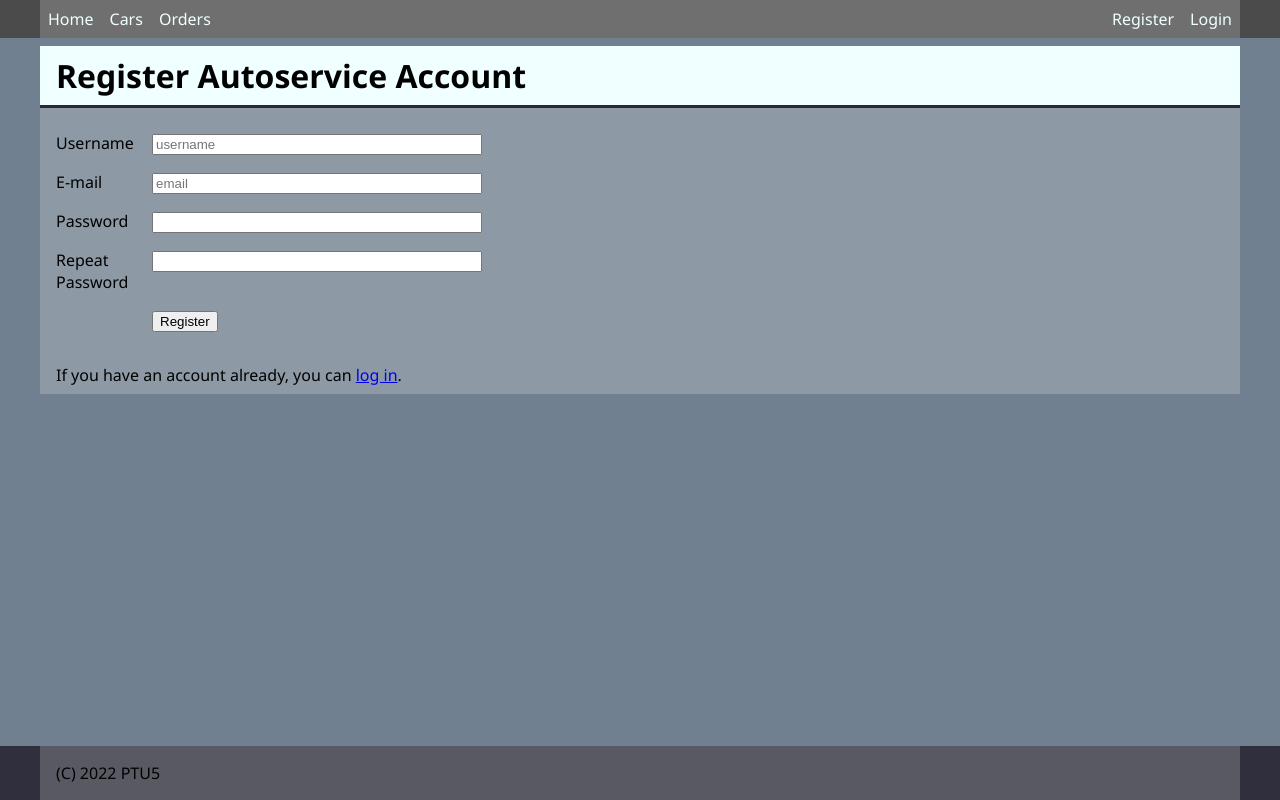
After one commit to justinazymonaite/ptu5_django_uzduotis_autoservice, a Django app: page /user_profile_1/register/ in a window 1280 px wide. The commit adds this page. Run offline with Django 4.2, Linux system fonts and the light colour scheme.

Commit message:
django 9 paskaita register forma

```diff
--- a/ptu5_autoservice/autoservice/static/autoservice/css/base.css
+++ b/ptu5_autoservice/autoservice/static/autoservice/css/base.css
@@ -124,6 +124,21 @@ table {
     padding: 0.5rem;
 }
 
+.form_grid {
+    grid-template-columns: 6rem auto;
+}
+
+.form_grid div {
+    display: inline-block;
+    align-self: stretch;
+    justify-self: stretch;
+    padding: 0.5rem;
+}
+
+.form_grid input {
+    width: 30%;
+}
+
 .my_orders_table {
     grid-template-columns: 3fr 1fr 1fr 1fr;
 }
@@ -150,3 +165,15 @@ table {
     color: rgb(184, 35, 35);
     font-weight: bold;
 }
+
+.alert {
+    padding: 0.5rem 1rem;
+}
+
+.alert-error {
+    color: rgb(184, 35, 35);
+}
+
+.alert-success {
+    color: rgb(28, 149, 56);
+}
--- a/ptu5_autoservice/autoservice/templates/autoservice/base.html
+++ b/ptu5_autoservice/autoservice/templates/autoservice/base.html
@@ -25,6 +25,7 @@
                     {% endif %}
                     <a href="{% url 'logout' %}">Logout</a>
                 {% else %}
+                    <a href="{% url 'register' %}">Register</a>
                     <a href="{% url 'login' %}{% if not '/accounts/' in request.path %}?next={{ request.path }}{% endif %}">Login</a>
                 {% endif %}
             {% endblock nav %}
@@ -32,6 +33,11 @@
     </header>
     <main>
         <div class="container">
+            {% if messages %}
+                {% for message in messages %}
+                    <div class="alert alert-{{ message.tags }}">{{ message }}</div>
+                {% endfor %}
+            {% endif %}
             {% block content %}
             {% endblock content %}
         </div>
--- /dev/null
+++ b/ptu5_autoservice/user_profile_1/templates/user_profile_1/register.html
@@ -0,0 +1,24 @@
+{% extends 'autoservice/base.html' %}
+{% block title %}Register {{ block.super }} account{% endblock title %}
+{% block content %}
+<h1>Register Autoservice Account</h1>
+
+<form action="" method="post">
+    {% csrf_token %}
+    <div class="table_grid form_grid">
+        <div><label for="username">Username</label></div>
+        <div><input type="text" name="username" placeholder="username" value="{{ request.POST.username }}"></div>
+        <div><label for="email">E-mail</label></div>
+        <div><input type="text" name="email" placeholder="email" value="{{ request.POST.email }}"></div>
+        <div><label for="password">Password</label></div>
+        <div><input type="password" name="password"></div>
+        <div><label for="password2">Repeat Password</label></div>
+        <div><input type="password" name="password2"></div>
+        <div></div>
+        <div><button type="submit">Register</button></div>
+    </div>
+</form>
+
+<p>If you have an account already, you can <a href="{% url 'login' %}">log in</a>.</p>
+
+{% endblock content %}
--- a/ptu5_autoservice/user_profile_1/urls.py
+++ b/ptu5_autoservice/user_profile_1/urls.py
@@ -1,5 +1,6 @@
 from django.urls import path
+from . import views
 
 urlpatterns = [
-
+    path('register/', views.register, name='register'),
 ]
--- a/ptu5_autoservice/user_profile_1/views.py
+++ b/ptu5_autoservice/user_profile_1/views.py
@@ -1,3 +1,36 @@
-from django.shortcuts import render
+from django.shortcuts import render, redirect
+from django.contrib.auth import get_user_model
+from django.views.decorators.csrf import csrf_protect
+from django.contrib import messages
+from django.core.validators import validate_email
 
-# Create your views here.
+User = get_user_model()
+
+@csrf_protect
+def register(request):
+    if request.method == "POST":
+        username = request.POST.get('username')
+        email = request.POST.get('email')
+        password = request.POST.get('password')
+        password2 = request.POST.get('password2')
+        error = False
+        if not username or User.objects.filter(username=username).first():
+            messages.error(request, 'Username not entered or username already exists.')
+            error = True
+        if not email or User.objects.filter(email=email).first():
+            messages.error(request, 'Email not entered or user with this email already exists.')
+            error = True
+        else:
+            try:
+                validate_email(email)
+            except:
+                messages.error(request, 'Invalid email.')
+                error = True
+        if not password or not password2 or password != password2:
+            messages.error(request, 'Passwords not entered or do not match.')
+            error = True
+        if not error:
+            new_user = User.objects.create_user(username=username, email=email, password=password)
+            messages.success(request, f'User {username} registration successful. You can log in now.')
+            return redirect('login')
+    return render(request, 'user_profile_1/register.html')
```
